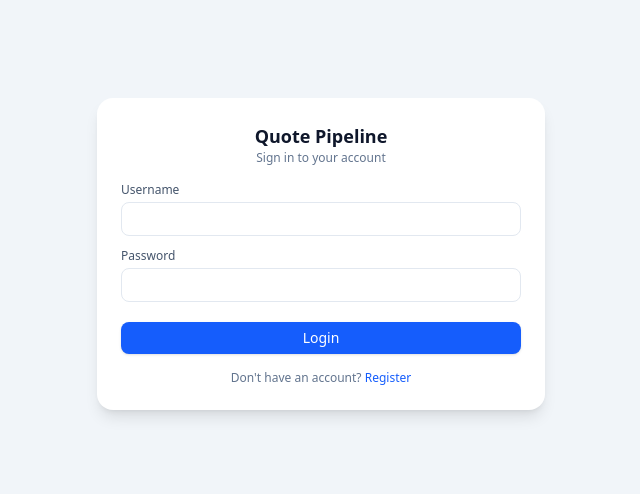
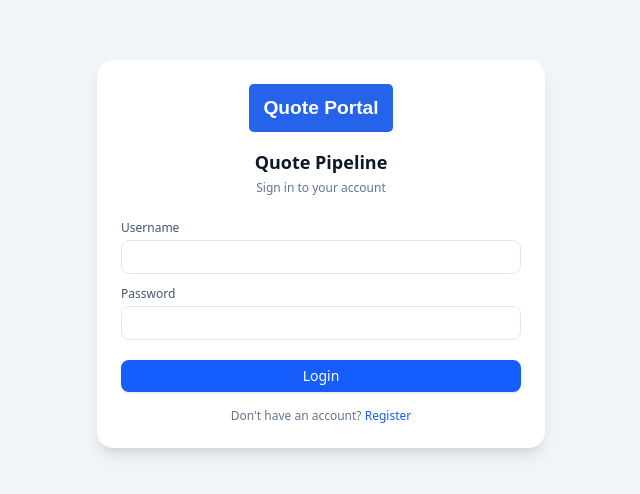
Before and after one commit to jrussell834-bit/quote-portal, a React (Vite) app in the folder frontend/: page / in a window 1280 px wide. Shown: the part 146-640 px from the top of the page, without its empty margins (319-959 px from the left). Built offline with nearby package versions, Linux system fonts and the light colour scheme; no server answers.

Commit message:
Add company logo to all pages - replace logo.svg with your custom logo

```diff
--- a/frontend/src/ui/AuthApp.tsx
+++ b/frontend/src/ui/AuthApp.tsx
@@ -84,9 +84,14 @@ export const AuthApp: React.FC = () => {
   return (
     <div className="min-h-screen bg-slate-100 flex items-center justify-center px-4">
       <div className="w-full max-w-md rounded-2xl bg-white p-6 shadow-lg">
-        <div className="mb-4 text-center">
+        <div className="mb-6 text-center">
+          <img
+            src="/logo.svg"
+            alt="Company Logo"
+            className="h-12 w-auto mx-auto mb-4"
+          />
           <h1 className="text-lg font-semibold text-slate-900">Quote Pipeline</h1>
-          <p className="text-xs text-slate-500">
+          <p className="text-xs text-slate-500 mt-1">
             {mode === 'login' ? 'Sign in to your account' : 'Create a new account'}
           </p>
         </div>
--- a/frontend/src/ui/CustomersApp.tsx
+++ b/frontend/src/ui/CustomersApp.tsx
@@ -74,6 +74,11 @@ export const CustomersApp: React.FC<{ onNavigateToKanban: () => void }> = ({ onN
         <header className="border-b border-slate-200 bg-white/80 backdrop-blur">
           <div className="mx-auto flex max-w-7xl items-center justify-between px-6 py-4">
             <div className="flex items-center gap-3">
+              <img
+                src="/logo.svg"
+                alt="Company Logo"
+                className="h-10 w-auto"
+              />
               <button
                 onClick={() => setSelectedCustomer(null)}
                 className="rounded-lg border border-slate-200 px-3 py-1.5 text-sm font-medium text-slate-600 hover:bg-slate-50"
@@ -192,9 +197,11 @@ export const CustomersApp: React.FC<{ onNavigateToKanban: () => void }> = ({ onN
       <header className="border-b border-slate-200 bg-white/80 backdrop-blur">
         <div className="mx-auto flex max-w-7xl items-center justify-between px-6 py-4">
           <div className="flex items-center gap-3">
-            <div className="flex h-9 w-9 items-center justify-center rounded-xl bg-blue-600 text-white shadow-sm">
-              <span className="text-lg font-semibold">QP</span>
-            </div>
+            <img
+              src="/logo.svg"
+              alt="Company Logo"
+              className="h-10 w-auto"
+            />
             <div>
               <h1 className="text-lg font-semibold text-slate-900">
                 Customers
--- a/frontend/src/ui/KanbanApp.tsx
+++ b/frontend/src/ui/KanbanApp.tsx
@@ -320,9 +320,11 @@ export const KanbanApp: React.FC<{ onNavigateToCustomers: () => void }> = ({ onN
       <header className="border-b border-slate-200 bg-white/80 backdrop-blur">
         <div className="mx-auto flex max-w-7xl items-center justify-between px-6 py-4">
           <div className="flex items-center gap-3">
-            <div className="flex h-9 w-9 items-center justify-center rounded-xl bg-blue-600 text-white shadow-sm">
-              <span className="text-lg font-semibold">QP</span>
-            </div>
+            <img
+              src="/logo.svg"
+              alt="Company Logo"
+              className="h-10 w-auto"
+            />
             <div>
               <h1 className="text-lg font-semibold text-slate-900">
                 Quote Pipeline
```
Also changed, not shown: frontend/public/logo.svg (added).
